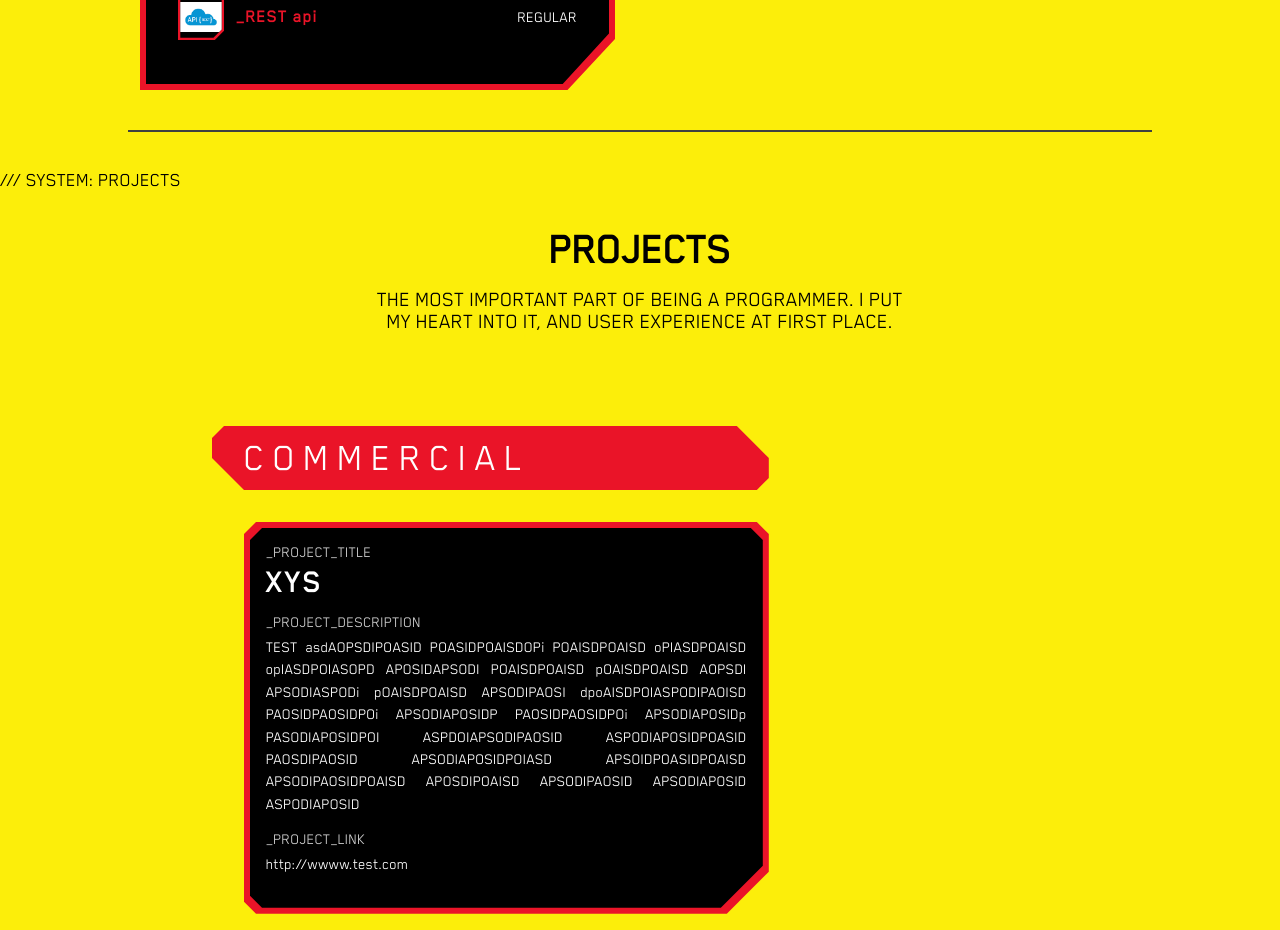
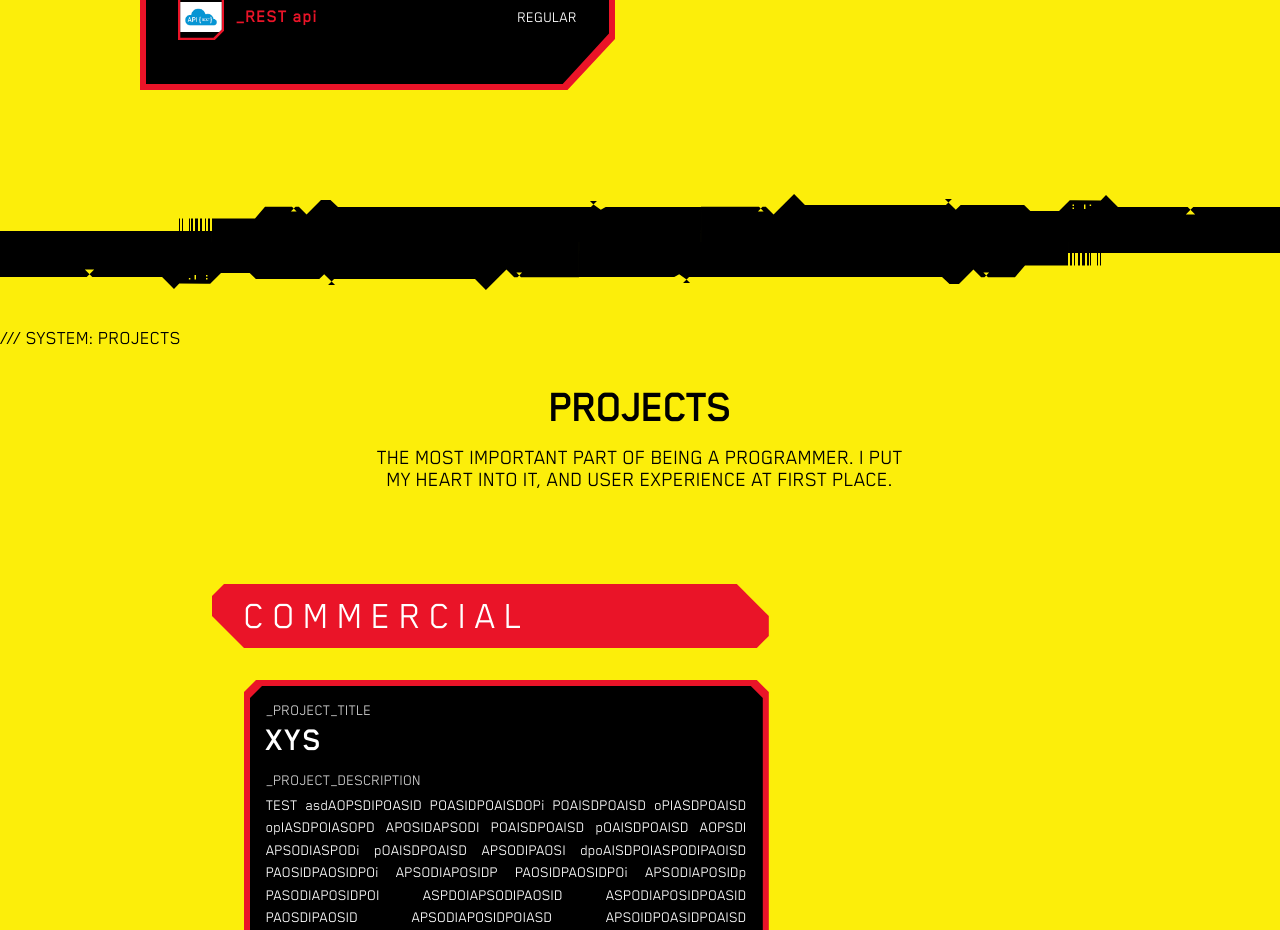
Before and after one commit to Domino731/my-world, a React (Vite) app: page / in a window 1280 px wide. Shown: the part 2600-3530 px from the top of the page. Built offline with nearby package versions, Linux system fonts and the light colour scheme.

Commit message:
feature - cp projects - new divider

```diff
--- a/src/modules/cyberpunk/projects/CpProjects.tsx
+++ b/src/modules/cyberpunk/projects/CpProjects.tsx
@@ -8,7 +8,10 @@ import {commercialProjects} from "../../app/sections/Projects/Projects.const.ts"
 
 export const CpProjects = () => {
     return <section className={styles.container}>
-        <span className={styles.divider}></span>
+        <div className={styles.divider}>
+            <span/>
+            <span/>
+        </div>
         <SectionTitle title="PROJECTS" color={cpStyles.black}/>
         <Title title="PROJECTS"/>
         <SubTitle title="The most important part of being a programmer. I put my heart into it, and user experience at first place."/>
--- a/src/modules/cyberpunk/projects/styles.module.scss
+++ b/src/modules/cyberpunk/projects/styles.module.scss
@@ -6,10 +6,18 @@
 }
 
 .divider {
-  display: block;
-  width: 80%;
-  margin: 0 auto;
-  border-top: 2px solid $grey-dark;
+  padding-top: 64px;
+  span {
+    display: block;
+    width: 100%;
+    height: 48px;
+    overflow: hidden;
+    background: url(/src/assets/cyberpunk/images/razor-black.svg);
+  }
+  span:last-child {
+    transform: rotate(180deg);
+  }
+
 }
 
 .content {
```
